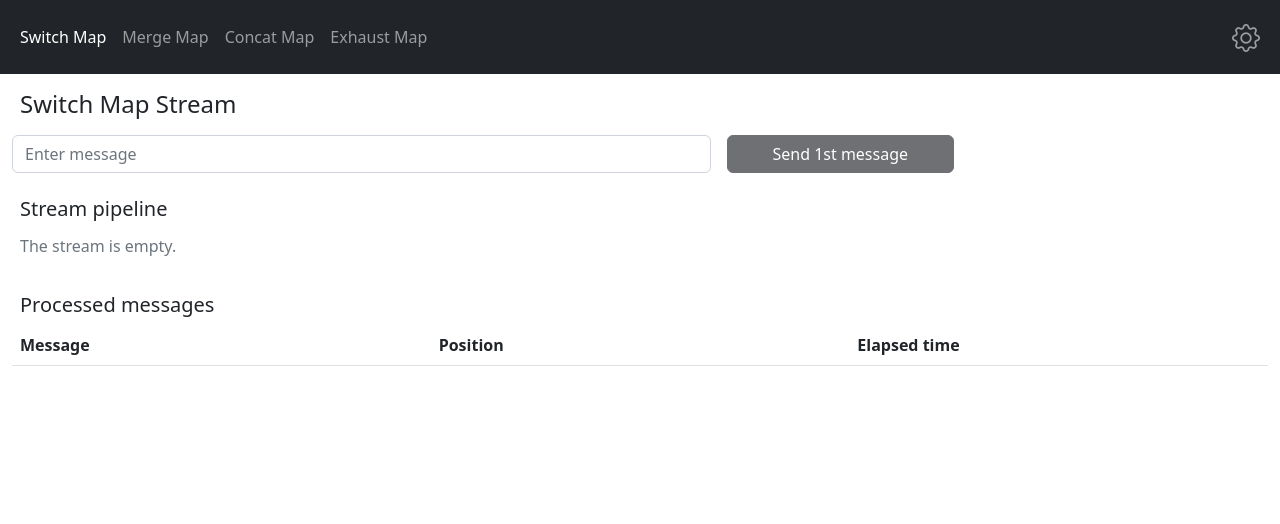
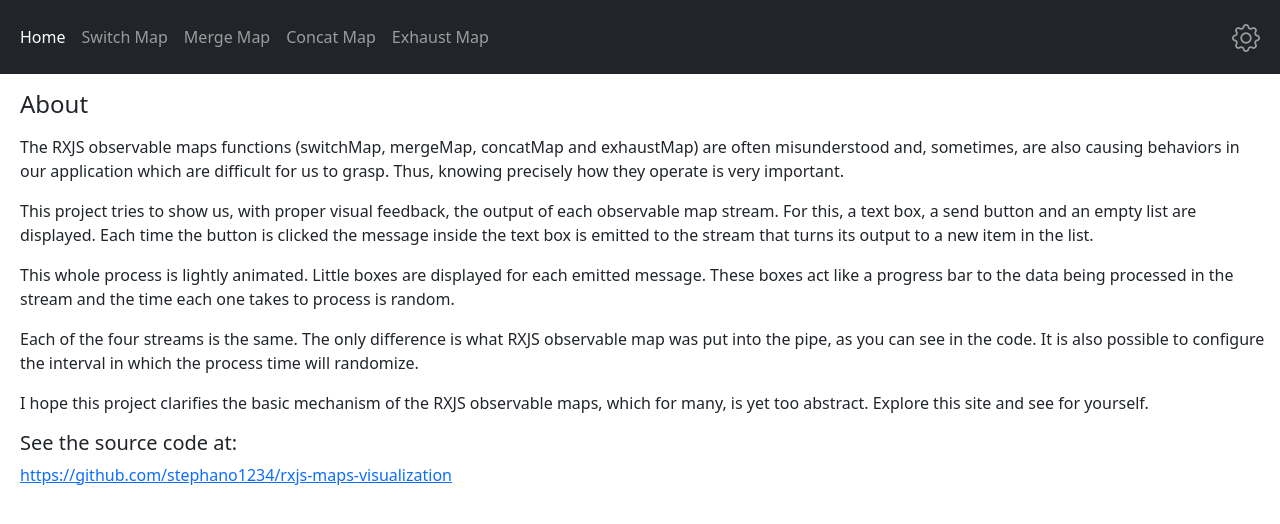
Before and after one commit to stephano1234/rxjs-maps-visualization, an Angular app: page /home in a window 1280 px wide. Before the commit this address led to /switch-map. Shown: the top 524 px of the page. Built offline with nearby package versions, Linux system fonts and the light colour scheme.

Commit message:
add home page

```diff
--- a/src/app/app-routing.ts
+++ b/src/app/app-routing.ts
@@ -1,6 +1,11 @@
 import { Routes } from '@angular/router';
 
 export const routes: Routes = [
+  {
+    path: 'home',
+    title: 'Home',
+    loadComponent: () => import('./features/home/home.component').then(m => m.HomeComponent),
+  },
   {
     path: 'switch-map',
     title: 'Switch Map',
@@ -29,6 +34,6 @@ export const routes: Routes = [
   {
     path: '**',
     pathMatch: 'full',
-    redirectTo: 'switch-map',
+    redirectTo: 'home',
   },
 ];
--- a/src/app/app.component.ts
+++ b/src/app/app.component.ts
@@ -7,6 +7,9 @@ import { RouterModule } from '@angular/router';
     <nav class="navbar navbar-expand-sm bg-dark navbar-dark mb-3">
       <div class="container-fluid">
         <ul class="navbar-nav">
+          <li class="nav-item">
+            <a class="nav-link" routerLink="home" routerLinkActive="active">Home</a>
+          </li>
           <li class="nav-item">
             <a class="nav-link" routerLink="switch-map" routerLinkActive="active">Switch Map</a>
           </li>
--- /dev/null
+++ b/src/app/features/home/home.component.html
@@ -0,0 +1,34 @@
+<div class="container-fluid">
+  <section class="ps-2">
+    <h4 class="pb-3 m-0">
+      About
+    </h4>
+    <p>
+      The RXJS observable maps functions (switchMap, mergeMap, concatMap and exhaustMap) are often misunderstood and, sometimes, are also causing behaviors in our application which are difficult for us to grasp. Thus, knowing precisely how they operate is very important.
+    </p>
+    <p>
+      This project tries to show us, with proper visual feedback, the output of each observable map stream. For this, a text box, a send button and an empty list are displayed. Each time the button is clicked the message inside the text box is emitted to the stream that turns its output to a new item in the list.
+    </p>
+    <p>
+      This whole process is lightly animated. Little boxes are displayed for each emitted message. These boxes act like a progress bar to the data being processed in the stream and the time each one takes to process is random.
+    </p>
+    <p>
+      Each of the four streams is the same. The only difference is what RXJS observable map was put into the pipe, as you can see in the code. It is also possible to configure the interval in which the process time will randomize.
+    </p>
+    <p>
+      I hope this project clarifies the basic mechanism of the RXJS observable maps, which for many, is yet too abstract. Explore this site and see for yourself.
+    </p>
+  </section>
+  <section class="ps-2">
+    <h5>
+      See the source code at:
+    </h5>
+    <a
+      target="_blank"
+      rel="noopener noreferrer"
+      href="https://github.com/stephano1234/rxjs-maps-visualization"
+    >
+      https://github.com/stephano1234/rxjs-maps-visualization
+    </a>
+  </section>
+</div>
--- /dev/null
+++ b/src/app/features/home/home.component.ts
@@ -0,0 +1,11 @@
+import { ChangeDetectionStrategy, Component } from "@angular/core";
+
+@Component({
+  selector: 'sbld-home',
+  templateUrl: './home.component.html',
+  changeDetection: ChangeDetectionStrategy.OnPush,
+  standalone: true,
+})
+export class HomeComponent {
+
+}
```
